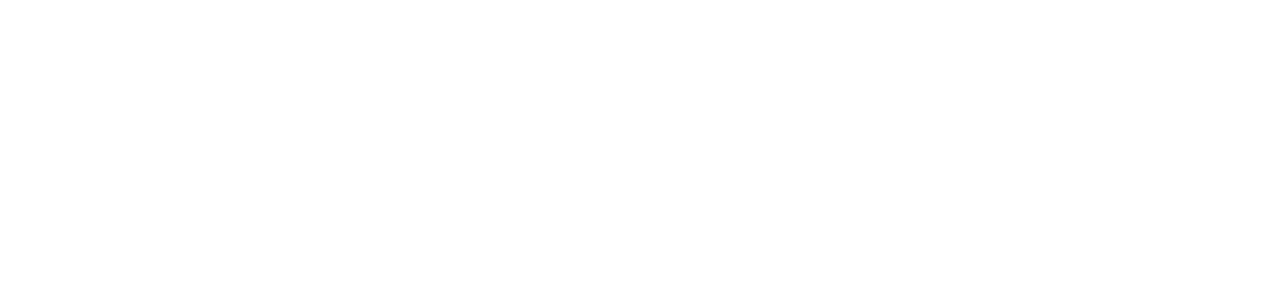
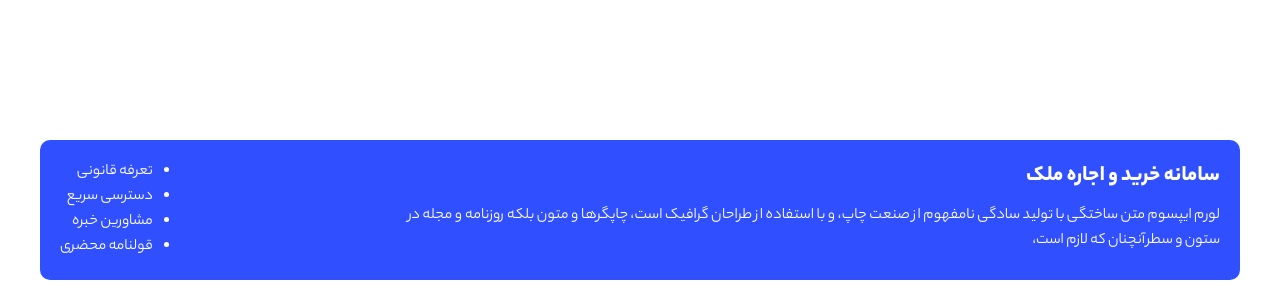
Before and after one commit to AmirAliannezhadi/amlak-app, a Next.js app: page / in a window 1280 px wide. Shown: the part 751-1051 px from the top of the page. Before the commit the page ends 800 px from the top, so only its background shows below. Built offline with nearby package versions, Linux system fonts and the light colour scheme.

Commit message:
layout done and all package i needed installed

```diff
--- a/package.json
+++ b/package.json
@@ -9,9 +9,12 @@
     "lint": "next lint"
   },
   "dependencies": {
+    "bcryptjs": "^3.0.2",
     "eslint": "9.27.0",
     "eslint-config-next": "15.3.2",
+    "mongoose": "^8.15.1",
     "next": "15.3.2",
+    "next-auth": "^4.24.11",
     "react": "19.1.0",
     "react-dom": "19.1.0",
     "react-icons": "^5.5.0"
--- a/src/app/layout.js
+++ b/src/app/layout.js
@@ -1,3 +1,4 @@
+import Layout from "@/layout/Layout";
 import "./globals.css";
 import { yekan } from "src/utils/fonts";
 
@@ -9,7 +10,9 @@
 export default function RootLayout({ children }) {
   return (
     <html lang="fa" dir="rtl">
-      <body className={yekan.className}>{children}</body>
+      <body className={yekan.className}>
+        <Layout>{children}</Layout>
+      </body>
     </html>
   );
 }
--- /dev/null
+++ b/src/components/layout/Footer.js
@@ -0,0 +1,26 @@
+import styles from "@/layout/Footer.module.css";
+
+function Footer() {
+  return (
+    <footer className={styles.footer}>
+      <div className={styles.desc}>
+        <h3>سامانه خرید و اجاره ملک</h3>
+        <p>
+          لورم ایپسوم متن ساختگی با تولید سادگی نامفهوم از صنعت چاپ، و با
+          استفاده از طراحان گرافیک است، چاپگرها و متون بلکه روزنامه و مجله در
+          ستون و سطرآنچنان که لازم است،
+        </p>
+      </div>
+      <div>
+        <ul>
+            <li>تعرفه قانونی</li>
+            <li>دسترسی سریع</li>
+            <li>مشاورین خبره</li>
+            <li>قولنامه محضری</li>
+        </ul>
+      </div>
+    </footer>
+  );
+}
+
+export default Footer;
--- /dev/null
+++ b/src/components/layout/Footer.module.css
@@ -0,0 +1,21 @@
+.footer {
+  display: flex;
+  justify-content: space-between;
+  padding: 20px;
+  margin: 80px 0 20px;
+  border-radius: 10px;
+  background-color: #304ffe;
+  color: #fff;
+}
+
+.desc {
+  width: 70%;
+  text-align: justify;
+  margin-left: 30px;
+}
+
+.desc h3 {
+  font-weight: 600;
+  font-size: 1.4rem;
+  margin-bottom: 10px;
+}
--- /dev/null
+++ b/src/components/layout/Layout.js
@@ -0,0 +1,14 @@
+import Footer from "@/layout/Footer";
+import Header from "@/layout/Header";
+
+function Layout({ children }) {
+  return (
+    <>
+      <Header />
+      <div style={{ minHeight: "700px" }}>{children}</div>
+      <Footer />
+    </>
+  );
+}
+
+export default Layout;
```
Also changed, not shown: 1 other file (tests, documents, lock files or other folders).
